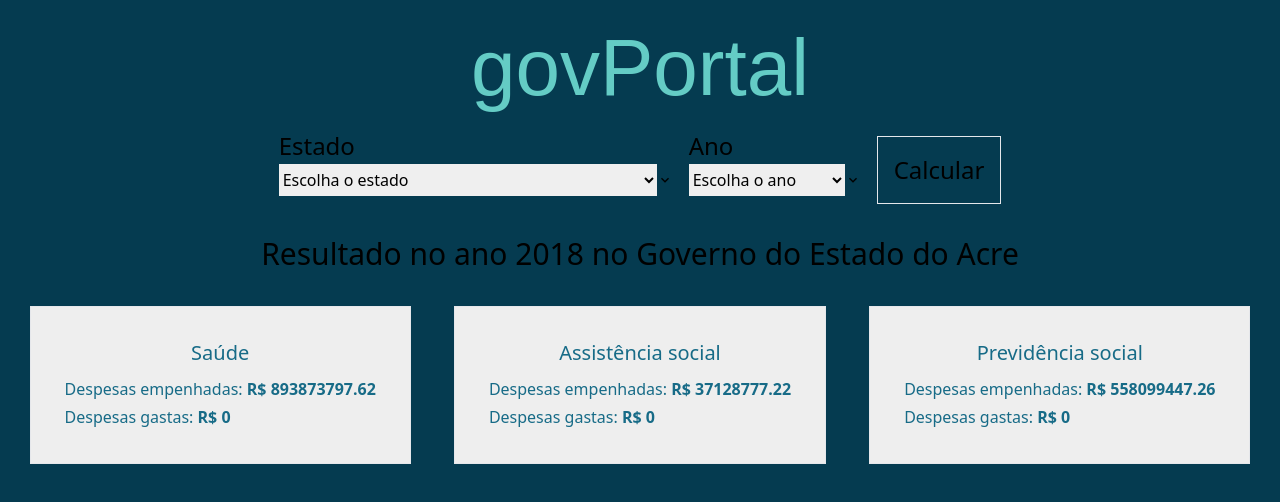
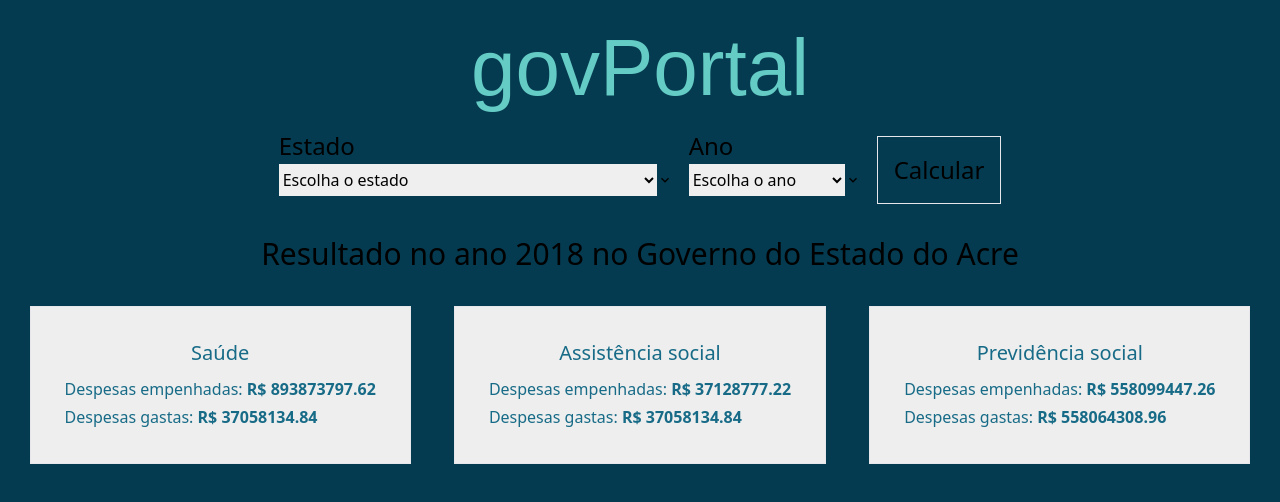
Before and after one commit to brunom764/govPortal, a Next.js app: page / in a window 1280 px wide. Shown: the top 502 px of the page. Built offline with nearby package versions, Linux system fonts and the light colour scheme.

Commit message:
fix: bug in deploy

```diff
--- a/src/components/Results/index.tsx
+++ b/src/components/Results/index.tsx
@@ -21,7 +21,7 @@
                 Despesas empenhadas: <b>R$ {filteredResults[0]?.data[0].expanseCommitted || 0}</b>
                 </Text>
                 <Text as="p" color="#176B87" p={2}>
-                Despesas gastas: <b>R$ {filteredResults[0]?.data[1].expensePaied || 0}</b>
+                Despesas gastas: <b>R$ {filteredResults[0]?.data[1].expensePaid || 0}</b>
                 </Text>
             </Box>
             <Box borderWidth={1} p={32} m={2} backgroundColor="#EEEEEE">
@@ -30,7 +30,7 @@
                     Despesas empenhadas: <b>R$ {filteredResults[0]?.data[1].expanseCommitted || 0}</b>
                 </Text>
                 <Text as="p" color="#176B87" p={2}>
-                    Despesas gastas: <b>R$ {filteredResults[0]?.data[1].expensePaied || 0}</b>
+                    Despesas gastas: <b>R$ {filteredResults[0]?.data[1].expensePaid || 0}</b>
                     </Text>
             </Box>
             <Box borderWidth={1} p={32} m={2}  backgroundColor="#EEEEEE">
@@ -39,7 +39,7 @@
                 Despesas empenhadas: <b>R$ {filteredResults[0]?.data[2].expanseCommitted || 0}</b>
                     </Text>
                 <Text as="p" color="#176B87" p={2}>
-                Despesas gastas: <b>R$ {filteredResults[0]?.data[2].expensePaied || 0}</b>
+                Despesas gastas: <b>R$ {filteredResults[0]?.data[2].expensePaid || 0}</b>
                     </Text>
             </Box>
         </Flex>
```
